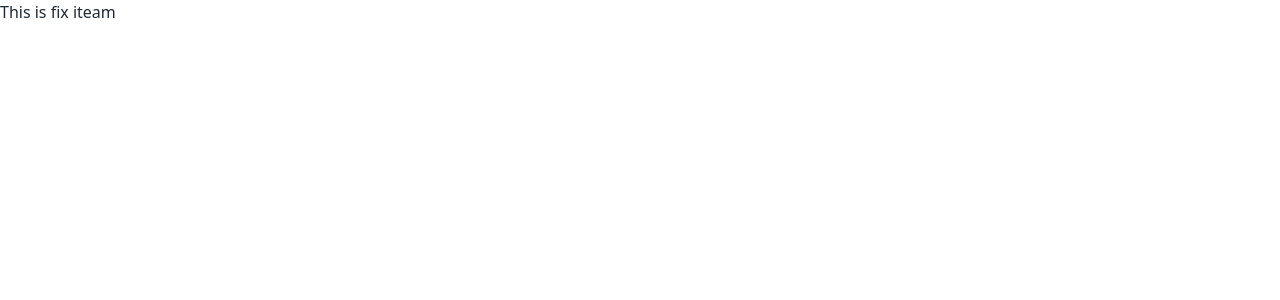
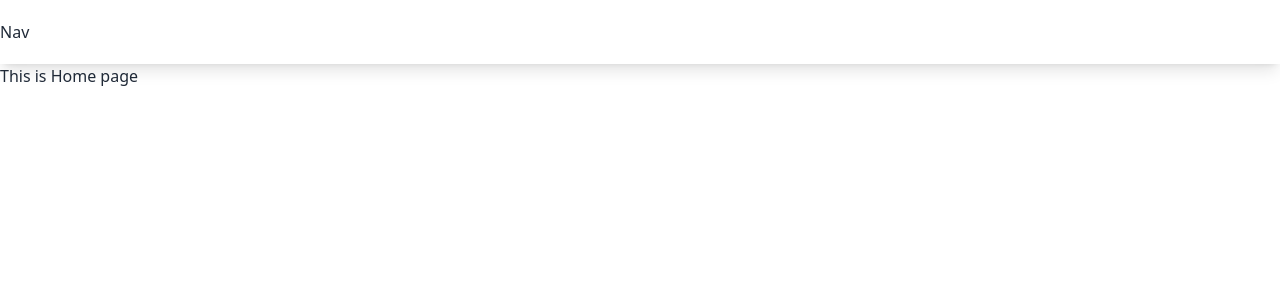
Before and after one commit to naeem182/React-router-conceptual-Amajon, a React (Vite) app: page / in a window 1280 px wide. Shown: the top 300 px of the page. Built offline with nearby package versions, Linux system fonts and the light colour scheme.

Commit message:
create elements and show outlet

```diff
--- /dev/null
+++ b/src/Layout/MainLayout.jsx
@@ -0,0 +1,14 @@
+import React from 'react'
+import { Outlet } from 'react-router-dom'
+
+const MainLayout = () => {
+    return (
+        <div className=' container mx-auto'>
+            <section><div className=' py-5 shadow-lg'>Nav</div>
+                <Outlet></Outlet>
+            </section>
+        </div>
+    )
+}
+
+export default MainLayout
--- /dev/null
+++ b/src/Pages/Home/Home.jsx
@@ -0,0 +1,11 @@
+
+
+const Home = () => {
+    return (
+        <div>
+            <div>This is Home page </div>
+        </div>
+    )
+}
+
+export default Home
--- /dev/null
+++ b/src/Products/Products.jsx
@@ -0,0 +1,11 @@
+
+
+const Products = () => {
+    return (
+        <div>
+            <div>products router</div>
+        </div>
+    )
+}
+
+export default Products
--- a/src/main.jsx
+++ b/src/main.jsx
@@ -2,8 +2,11 @@ import React from 'react'
 import ReactDOM from 'react-dom/client'
 import './index.css'
 import { Outlet, RouterProvider, createBrowserRouter } from 'react-router-dom'
+import MainLayout from './Layout/MainLayout'
+import Home from './Pages/Home/Home'
+import Products from './Products/Products'
 
-const myCreatedRouter = createBrowserRouter([
+// const myCreatedRouter = createBrowserRouter([
 // {
 //   path: "/",
 //   element: <div>This is my first router </div>
@@ -17,15 +20,36 @@ const myCreatedRouter = createBrowserRouter([
 //   element: <div>about router</div>
 // },
 
+//   {
+//     path: "/",
+//     element: <section><div>This is fix iteam </div>
+//       <Outlet></Outlet>
+//     </section>,
+//     children: [
+//       {
+//         path: "/products",
+//         element: <div>products router</div>
+//       },
+//       {
+//         path: "/about",
+//         element: <div>about router</div>
+//       },
+//     ]
+//   },
+// ])
+///////
+const myCreatedRouter = createBrowserRouter([
   {
     path: "/",
-    element: <section><div>This is fix iteam </div>
-      <Outlet></Outlet>
-    </section>,
+    element: <MainLayout></MainLayout>,
     children: [
       {
+        path: "/",
+        element: <Home></Home>
+      },
+      {
         path: "/products",
-        element: <div>products router</div>
+        element: <Products></Products>
       },
       {
         path: "/about",
```
Lines whose indentation alone changed are shown as unchanged.
